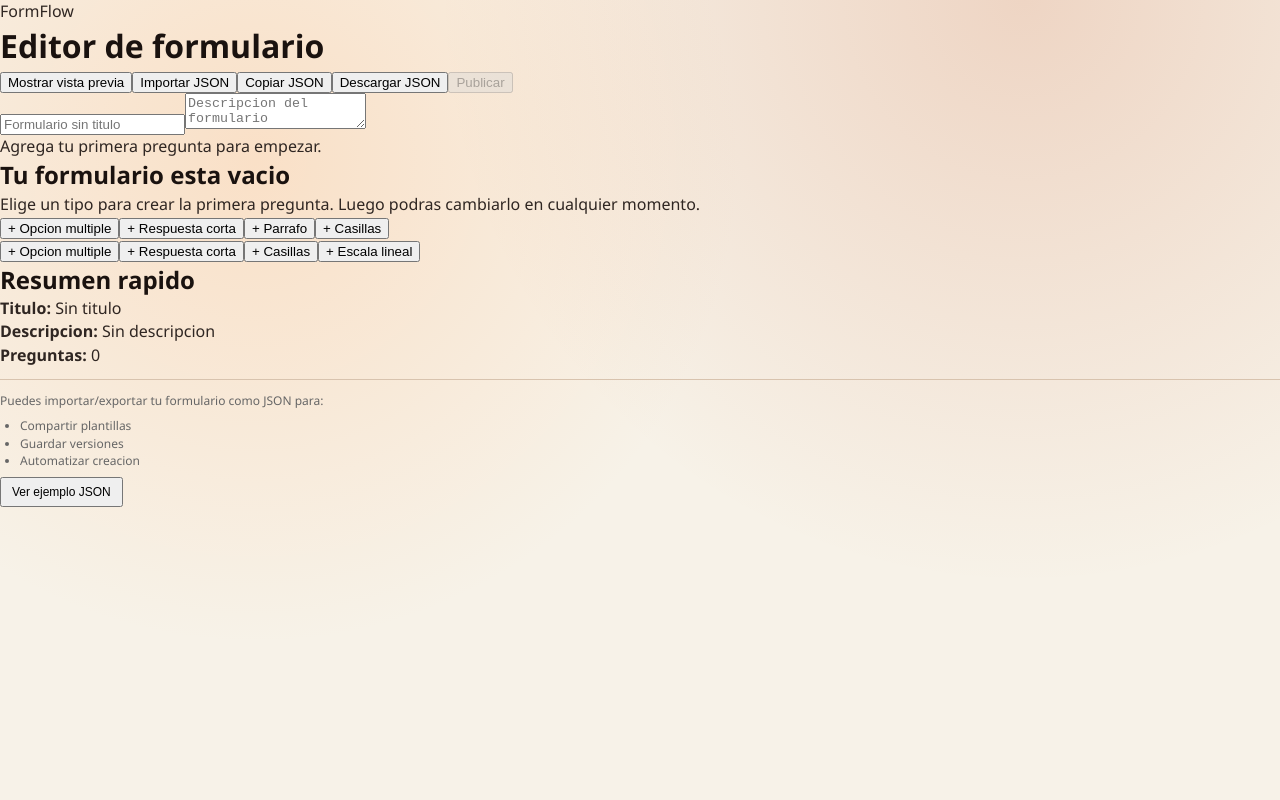
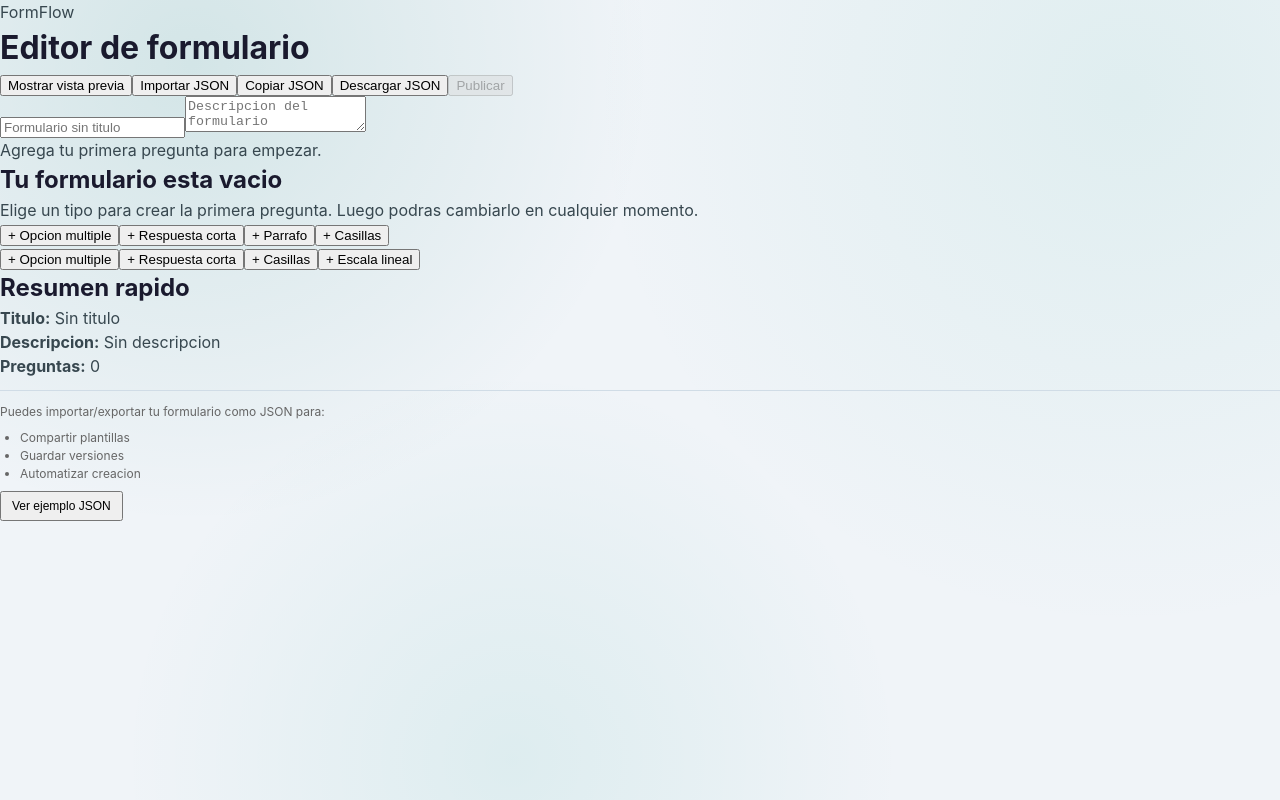
Before and after one commit to superuse320/quizz_guard_fronted, a React (Vite) app: page / in a window 1280 px wide. Built offline with nearby package versions, Linux system fonts and the light colour scheme.

Commit message:
style: update CSS variables for improved theming and readability

```diff
--- a/src/index.css
+++ b/src/index.css
@@ -1,13 +1,17 @@
 :root {
-  --text: #2f2622;
-  --text-h: #1a120f;
-  --bg: #f7f2e8;
-  --border: #d8c3ae;
-  --accent: #c6511f;
-  --code-bg: #f0e4d4;
+  --text: #37474f;
+  --text-h: #1a1a2e;
+  --muted: #78909c;
+  --bg: #f0f4f8;
+  --border: #d0dce6;
+  --accent: #00796b;
+  --accent-light: #4db8a8;
+  --code-bg: #e0f2f1;
+  --success: #2e7d32;
+  --danger: #c62828;
 
-  font-family: 'Segoe UI', Tahoma, Geneva, Verdana, sans-serif;
-  line-height: 1.45;
+  font-family: -apple-system, BlinkMacSystemFont, 'Segoe UI', 'Roboto', 'Oxygen', 'Ubuntu', 'Cantarell', sans-serif;
+  line-height: 1.5;
   font-weight: 400;
   color: var(--text);
   background-color: var(--bg);
@@ -25,8 +29,9 @@ body {
   margin: 0;
   min-height: 100vh;
   background:
-    radial-gradient(circle at 20% 20%, rgba(255, 190, 137, 0.35), transparent 40%),
-    radial-gradient(circle at 80% 0%, rgba(198, 81, 31, 0.18), transparent 45%),
+    radial-gradient(circle at 15% 8%, rgba(0, 121, 107, 0.12), transparent 35%),
+    radial-gradient(circle at 88% 12%, rgba(77, 184, 168, 0.1), transparent 40%),
+    radial-gradient(circle at 40% 95%, rgba(0, 150, 136, 0.08), transparent 36%),
     var(--bg);
 }
 
```
